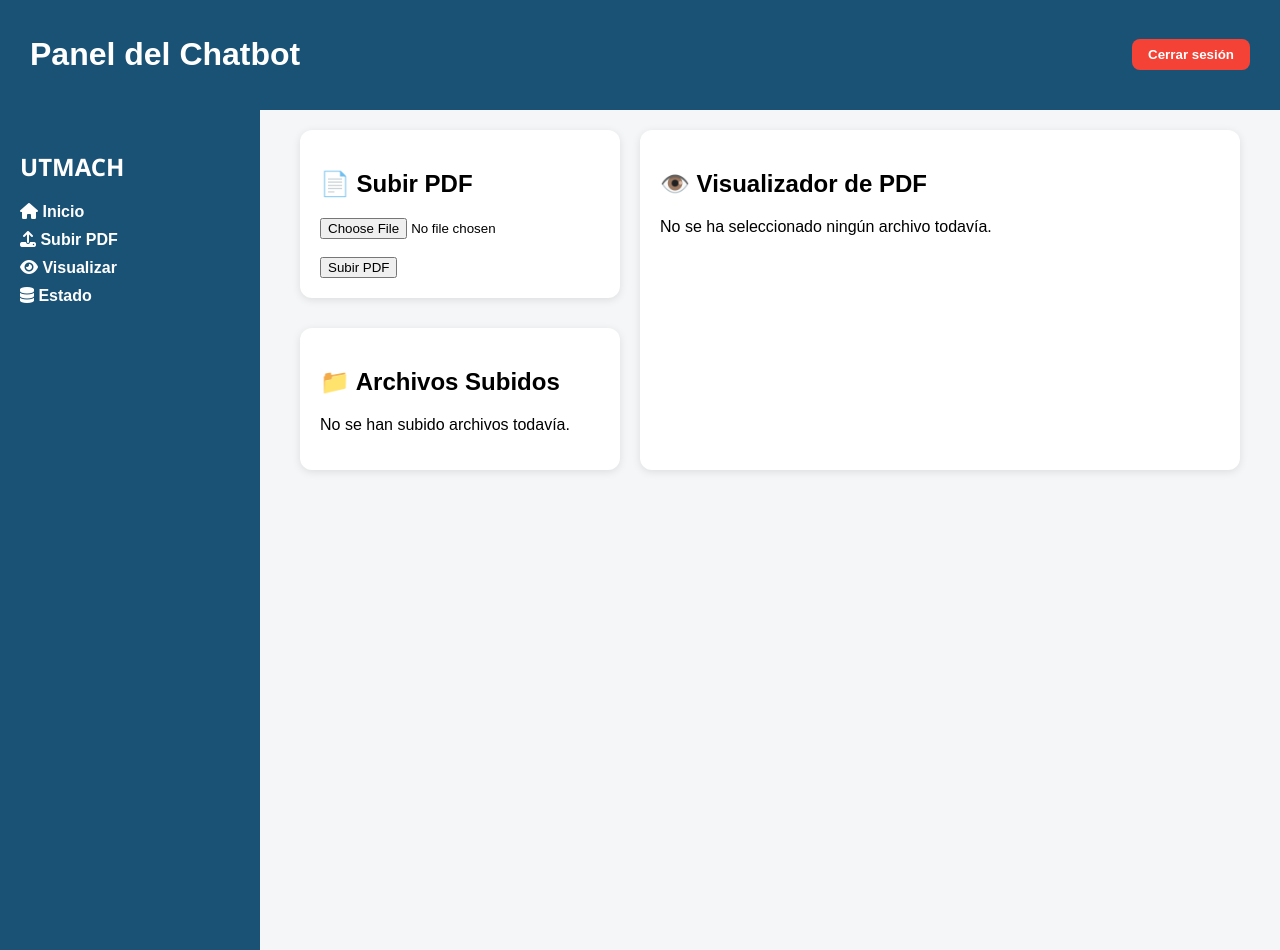
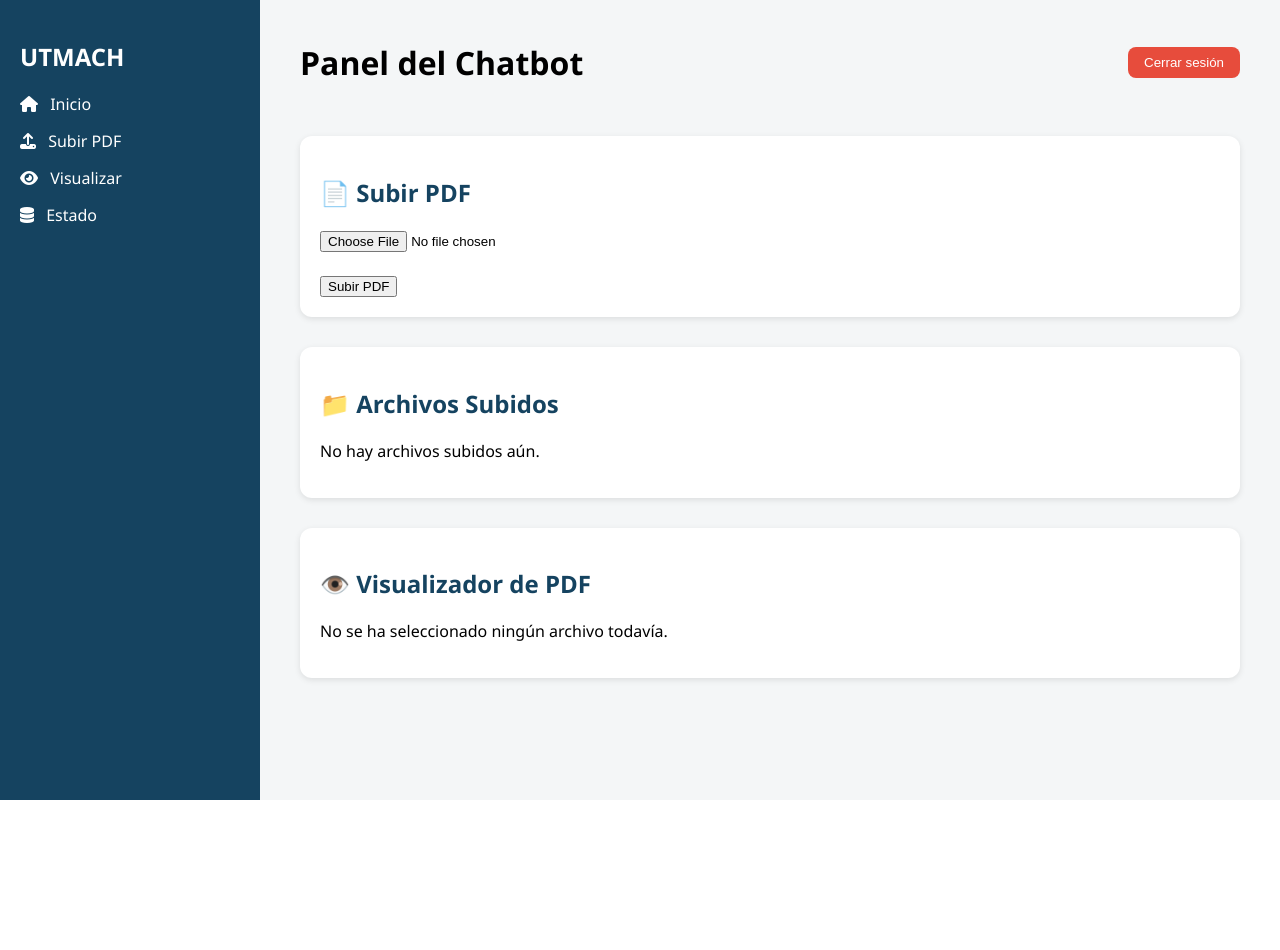
Before and after one commit to faustofi1262/neon-pdf-chatbot, a Flask app: template templates/panel.html in a window 1280 px wide. After the commit the page ends 800 px from the top, so only its background shows below. Run offline with Flask 3, Linux system fonts and the light colour scheme; the template is opened without the code that fills it, so the values that code supplies are empty.

Commit message:
se modifico el panel con otra estructura

```diff
--- a/static/style.css
+++ b/static/style.css
@@ -1,3 +1,109 @@
 body {
-  font-family: sans-serif;
+  margin: 0;
+  font-family: 'Segoe UI', sans-serif;
+  background-color: #f4f6f7;
 }
+
+.container {
+  display: flex;
+  min-height: 100vh;
+}
+
+/* Sidebar */
+.sidebar {
+  background-color: #154360;
+  color: white;
+  padding: 20px;
+  width: 220px;
+}
+
+.sidebar h2 {
+  font-size: 24px;
+  margin-bottom: 20px;
+}
+
+.sidebar ul {
+  list-style: none;
+  padding-left: 0;
+}
+
+.sidebar li {
+  margin: 15px 0;
+}
+
+.sidebar a {
+  color: white;
+  text-decoration: none;
+  margin-left: 8px;
+}
+
+/* Contenido */
+.main-content {
+  flex: 1;
+  padding: 20px 40px;
+}
+
+/* Header */
+.header {
+  display: flex;
+  justify-content: space-between;
+  align-items: center;
+  margin-bottom: 30px;
+}
+
+.logout-btn {
+  background-color: #e74c3c;
+  border: none;
+  padding: 8px 16px;
+  color: white;
+  border-radius: 8px;
+  cursor: pointer;
+}
+
+.logout-btn:hover {
+  background-color: #c0392b;
+}
+
+/* Cards */
+.card {
+  background-color: white;
+  padding: 20px;
+  border-radius: 12px;
+  margin-bottom: 30px;
+  box-shadow: 0 2px 6px rgba(0,0,0,0.1);
+}
+
+.card h2 {
+  color: #154360;
+}
+
+/* Tabla */
+table {
+  width: 100%;
+  border-collapse: collapse;
+}
+
+th, td {
+  padding: 10px;
+  border-bottom: 1px solid #ddd;
+  text-align: left;
+}
+
+.entrenado {
+  color: green;
+  font-weight: bold;
+}
+
+.no-entrenado {
+  color: red;
+  font-weight: bold;
+}
+
+/* Flash message */
+.flash-message {
+  background-color: #d4efdf;
+  color: #145a32;
+  padding: 10px;
+  border-radius: 6px;
+  margin-bottom: 20px;
+}
--- a/templates/panel.html
+++ b/templates/panel.html
@@ -1,168 +1,93 @@
 <!DOCTYPE html>
 <html lang="es">
 <head>
-  <meta charset="UTF-8">
-  <title>Panel de administración</title>
+  <meta charset="UTF-8" />
+  <title>Panel del Chatbot</title>
+  <link rel="stylesheet" href="{{ url_for('static', filename='style.css') }}">
+  <meta name="viewport" content="width=device-width, initial-scale=1" />
   <link rel="stylesheet" href="https://cdnjs.cloudflare.com/ajax/libs/font-awesome/6.4.0/css/all.min.css">
-  <meta name="viewport" content="width=device-width, initial-scale=1">
-  <link rel="stylesheet" href="/static/style.css">
-  <style>
-    :root {
-      --color-principal: #1a5276;
-      --color-secundario: #d6eaf8;
-      --color-fondo: #f4f6f7;
-    }
-
-    body {
-      margin: 0;
-      background-color: var(--color-fondo);
-    }
-
-    .layout {
-      display: flex;
-    }
-
-    .sidebar {
-      width: 220px;
-      background-color: var(--color-principal);
-      color: white;
-      min-height: 100vh;
-      padding: 20px;
-    }
-
-    .sidebar h2 {
-      font-family: 'Segoe UI';
-      font-size: 24px;
-      margin-bottom: 20px;
-    }
-
-    .sidebar nav a {
-      display: block;
-      color: white;
-      text-decoration: none;
-      margin: 10px 0;
-      font-weight: bold;
-    }
-
-    .sidebar nav a:hover {
-      text-decoration: underline;
-    }
-
-    .main-content {
-      flex: 1;
-      padding: 20px 40px;
-    }
-
-    header {
-      background-color: var(--color-principal);
-      color: white;
-      padding: 15px 30px;
-      display: flex;
-      justify-content: space-between;
-      align-items: center;
-    }
-
-    .logout-btn {
-      background-color: #f44336;
-      color: white;
-      border: none;
-      padding: 8px 16px;
-      border-radius: 8px;
-      cursor: pointer;
-      font-weight: bold;
-      transition: background-color 0.3s ease;
-    }
-
-    .card {
-      background-color: white;
-      padding: 20px;
-      border-radius: 12px;
-      box-shadow: 0 2px 8px rgba(0, 0, 0, 0.1);
-      margin-bottom: 30px;
-    }
-  </style>
 </head>
 <body>
-  <header>
-    <h1>Panel del Chatbot</h1>
-    <form action="{{ url_for('logout') }}" method="GET">
-      <button class="logout-btn">Cerrar sesión</button>
-    </form>
-  </header>
-  <div class="layout">
+  <div class="container">
     <!-- Menú lateral -->
     <aside class="sidebar">
       <h2>UTMACH</h2>
-      <nav>
-        <a href="/panel"><i class="fa fa-home"></i> Inicio</a>
-        <a href="#"><i class="fa fa-upload"></i> Subir PDF</a>
-        <a href="#"><i class="fa fa-eye"></i> Visualizar</a>
-        <a href="#"><i class="fa fa-database"></i> Estado</a>
-      </nav>
+      <ul>
+        <li><i class="fa fa-home"></i> <a href="#inicio">Inicio</a></li>
+        <li><i class="fa fa-upload"></i> <a href="#subir">Subir PDF</a></li>
+        <li><i class="fa fa-eye"></i> <a href="#visualizar">Visualizar</a></li>
+        <li><i class="fa fa-database"></i> <a href="#estado">Estado</a></li>
+      </ul>
     </aside>
 
     <!-- Contenido principal -->
     <main class="main-content">
+      <header class="header">
+        <h1>Panel del Chatbot</h1>
+        <form method="GET" action="{{ url_for('logout') }}">
+          <button class="logout-btn">Cerrar sesión</button>
+        </form>
+      </header>
+
       {% with messages = get_flashed_messages() %}
       {% if messages %}
-          <div style="color: green; font-weight: bold; margin-bottom: 20px;">
-            {% for message in messages %}<p>{{ message }}</p>{% endfor %}
+        <div class="flash-message">
+          {% for message in messages %}
+            <p>{{ message }}</p>
+          {% endfor %}
         </div>
       {% endif %}
       {% endwith %}
 
-      <div style="display: flex; flex-wrap: wrap; gap: 20px;">
-        <div style="flex: 1; min-width: 320px;">
-          <!-- Subir PDF -->
-          <div class="card">
+      <section id="subir" class="card">
         <h2>📄 Subir PDF</h2>
         <form method="POST" enctype="multipart/form-data" action="/subir_pdf">
-              <input type="file" name="archivo_pdf" accept="application/pdf" required><br><br>
+          <input type="file" name="archivo_pdf" accept="application/pdf" required>
+          <br><br>
           <button type="submit">Subir PDF</button>
         </form>
-          </div>
+      </section>
 
-          <!-- Archivos Subidos -->
-          <div class="card">
+      <section id="estado" class="card">
         <h2>📁 Archivos Subidos</h2>
         {% if lista_pdfs %}
-              <table style="width: 100%; border-collapse: collapse;">
+          <table>
             <thead>
-                  <tr style="background-color: var(--color-secundario);">
-                    <th>Archivo</th><th>Fecha</th><th>Estado</th><th>Acciones</th>
+              <tr>
+                <th>Archivo</th>
+                <th>Fecha</th>
+                <th>Estado</th>
+                <th>Acciones</th>
               </tr>
             </thead>
             <tbody>
               {% for pdf in lista_pdfs %}
               <tr>
-                      <td class="{{ 'nombre-pdf-entrenado' if pdf[3] else 'nombre-pdf-sin-entrenar' }}">{{ pdf[1] }}</td>
+                <td class="{{ 'entrenado' if pdf[3] else 'no-entrenado' }}">{{ pdf[1] }}</td>
                 <td>{{ pdf[2].strftime('%Y-%m-%d %H:%M') }}</td>
                 <td>{% if pdf[3] %}✅ Entrenado{% else %}⏳ Sin entrenar{% endif %}</td>
                 <td>
-                        <a class="icono-accion ver" href="{{ url_for('ver_pdf', nombre_archivo=pdf[1]) }}">👁 Ver</a>
-                        <a class="icono-accion eliminar" href="{{ url_for('eliminar_pdf', nombre_archivo=pdf[1]) }}" onclick="return confirm('¿Estás seguro de eliminar este archivo?');">🗑 Eliminar</a>
+                  <a href="{{ url_for('ver_pdf', nombre_archivo=pdf[1]) }}">👁 Ver</a> |
+                  <a href="{{ url_for('eliminar_pdf', nombre_archivo=pdf[1]) }}" onclick="return confirm('¿Eliminar este archivo?');" style="color: red;">🗑</a>
                 </td>
               </tr>
               {% endfor %}
             </tbody>
           </table>
         {% else %}
-              <p>No se han subido archivos todavía.</p>
+          <p>No hay archivos subidos aún.</p>
         {% endif %}
-          </div>
-        </div>
+      </section>
 
-        <!-- Visualizador PDF -->
-        <div class="card" style="flex: 2; min-width: 400px;">
+      <section id="visualizar" class="card">
         <h2>👁️ Visualizador de PDF</h2>
         {% if ultimo_pdf %}
-            <iframe src="{{ url_for('static', filename='uploads/' + ultimo_pdf) }}" width="100%" height="500px"></iframe>
+          <iframe src="{{ url_for('static', filename='uploads/' + ultimo_pdf) }}" width="100%" height="500px" style="border: 1px solid #ccc;"></iframe>
         {% else %}
           <p>No se ha seleccionado ningún archivo todavía.</p>
         {% endif %}
-        </div>
-      </div>
+      </section>
     </main>
   </div>
 </body>
-</html
+</html>
```
Lines whose indentation alone changed are shown as unchanged.
